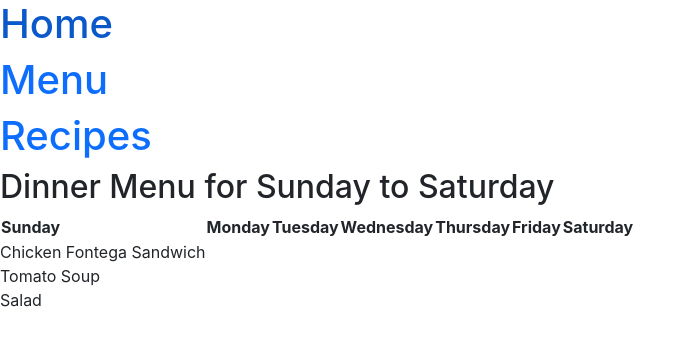
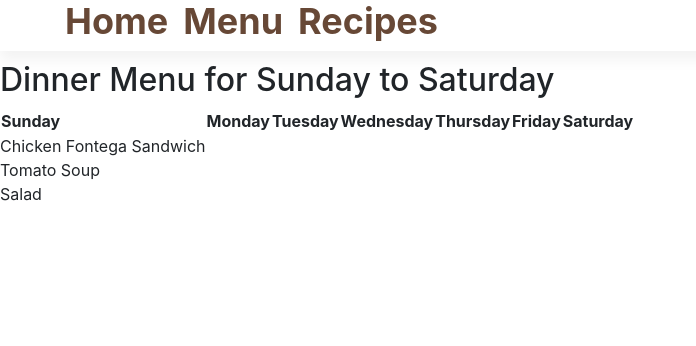
Before and after one commit to klogan14/Dinner_Menu, a React (Create React App) app: page /menu in a window 1280 px wide. Shown: the top 346 px of the page, without its empty margins (0-696 px from the left). Built offline with nearby package versions, Linux system fonts and the light colour scheme.

Commit message:
make an api call

```diff
--- a/src/components/Header.css
+++ b/src/components/Header.css
@@ -1,3 +1,91 @@
-.header-component a{
+.header-component {
+    display: flex;
+    flex-direction: column;
+    justify-content: flex-start;
+    align-items: flex-start;
+    margin-bottom: 10px;
+    box-shadow: 0px 9px 13px rgb(0 0 0 / 5%);
+    padding: 0 20px;
+}
+
+.header-component img {
+    height: 50px;
+    width: 50px;
+}
+
+.header-component h1 {
+    font-size: 36px;
+    font-weight: 700;
+    color: #674836;
+    margin-left: 15px;
+}
+
+.header-component p {
+    color: #674836;
+}
+
+.header-component a {
+    display: flex;
+    justify-content: center;
+    align-items: center;
     text-decoration: none;
 }
+
+.header-component .menu {
+    display: flex;
+    width: 100%;
+    justify-content: flex-end;
+    margin-bottom: 10px;
+}
+
+.header-component .menu a {
+    position: relative;
+    text-decoration: underline;
+    font-size: 24px;
+    color: #674836;
+}
+
+.header-component .menu img {
+    height: 40px;
+    width: 40px;
+}
+
+.header-component .menu a > img {
+    margin-right: 8px;
+}
+
+.header-component .menu .badge {
+    position: absolute;
+    height: 18px;
+    width: 18px;
+    border-radius: 100%;
+    font-size: 14px;
+    background-color: #CC8B18;
+    color: #FFF;
+    font-weight: normal;
+    right: 2px;
+    top: calc(50% - 22px);
+    display: flex;
+    justify-content: center;
+    align-items: center;
+}
+
+@media (min-width: 768px) {
+    .header-component {
+        flex-direction: row;
+        align-items: center;
+        padding: 0 50px;
+    }
+
+    .header-component img {
+        height: 60px;
+        width: 60px;
+    }
+
+    .header-component .menu {
+        width: auto;
+        flex-grow: 1;
+        height: 100%;
+        margin: 0;
+    }
+}
```
